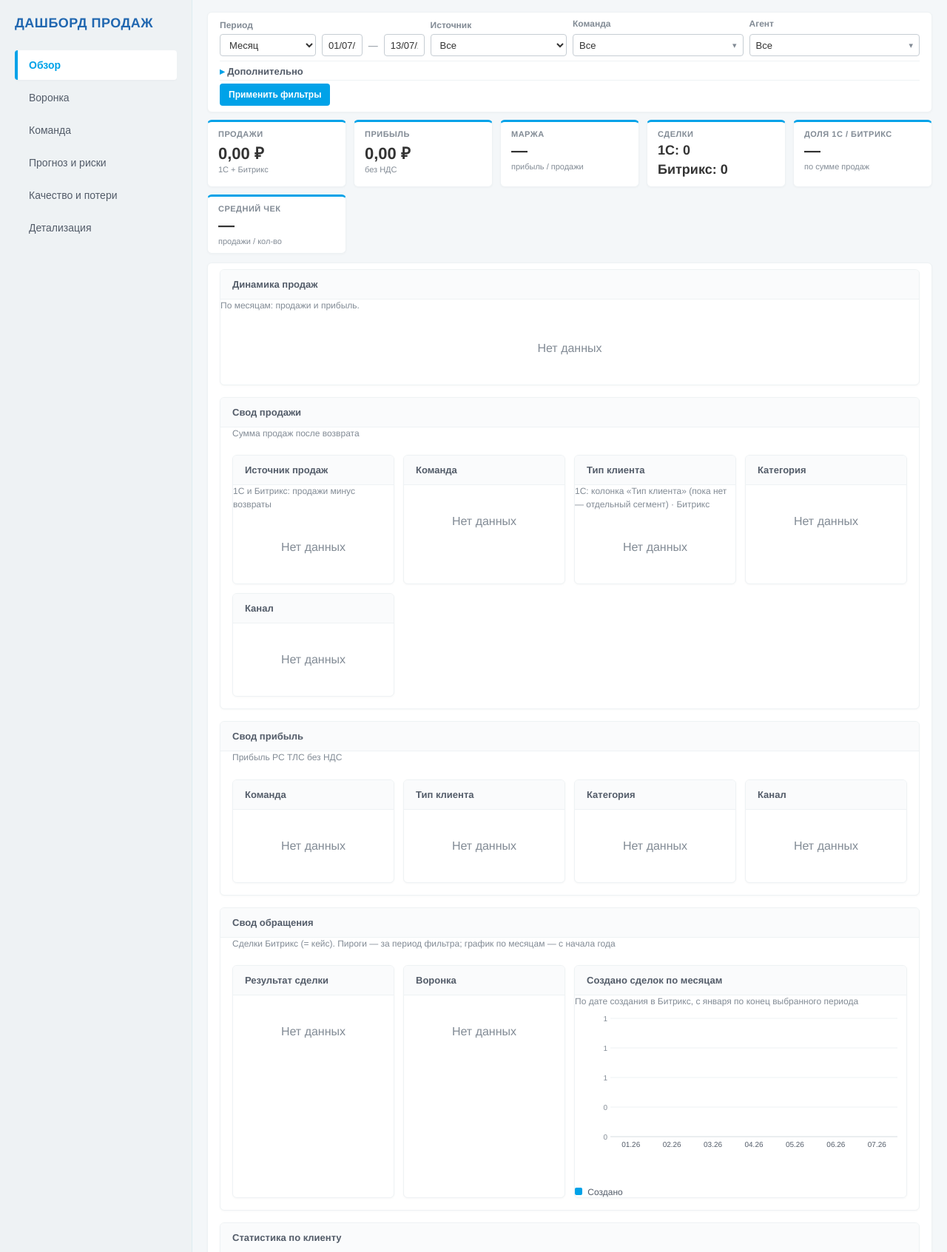
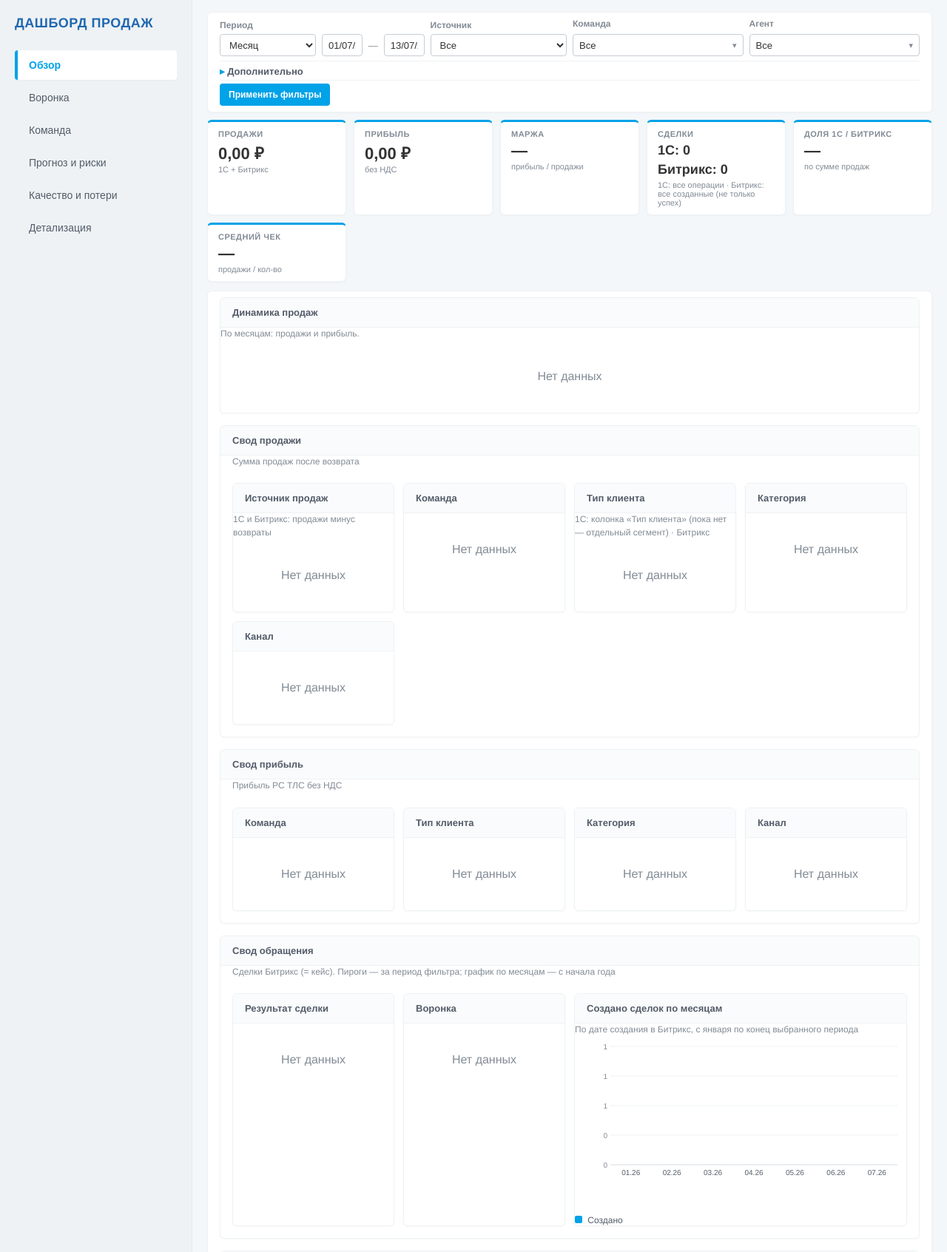
Before and after one commit to dnskts/TLS_Sale, a PHP site: page / in a window 1280 px wide. Shown: the top 1693 px of the page at 74% size. Run offline with PHP 8.4, Linux system fonts and the light colour scheme; data that the repository does not hold is empty; some libraries are stand-ins or nearby versions.

Commit message:
Clarify details vs KPI deal counts and show all detail rows with CRM links.
Remove the 200-row UI cap, break down sales by source, and link Bitrix deal IDs to CRM.

Co-authored-by: Cursor <cursoragent@cursor.com>

```diff
--- a/assets/js/app.js
+++ b/assets/js/app.js
@@ -286,6 +286,8 @@
     } else {
       dealsEl.textContent = data.kpi.deals_count || '—';
     }
+    var dealsSubEl = document.getElementById('kpi-sub-deals');
+    if (dealsSubEl) dealsSubEl.textContent = data.kpi.deals_sub || '';
     document.getElementById('kpi-extra-title').textContent = data.kpi.extra_title || '';
     document.getElementById('kpi-extra-value').textContent = data.kpi.extra_value || '—';
     document.getElementById('kpi-extra-sub').textContent = data.kpi.extra_sub || '';
--- a/assets/js/tab_details.js
+++ b/assets/js/tab_details.js
@@ -3,7 +3,7 @@ window.TabDetails = {
   BITRIX_DEAL_URL: 'https://crm.rstls.ru/crm/deal/details/',
 
   VIEW_HEADERS: {
-    sales: ['Дата', 'Источник', 'Агент', 'Команда', 'Клиент', 'Категория', 'Канал', 'Продажи', 'Прибыль', 'ID'],
+    sales: ['Дата', 'Источник', 'Агент', 'Команда', 'Клиент', 'Категория', 'Канал', 'Продажи', 'Прибыль', '№ сделки / ID'],
     deals_bitrix: ['Дата создания', '№ сделки', 'Статус', 'Результат', 'Клиент', 'Ответственный', 'Сумма', 'Причина проигрыша'],
     operations_1c: ['Дата', 'Агент', 'Команда', 'Подразделение 1С', 'Категория', 'Клиент', 'Сумма', '№ заказа'],
   },
@@ -63,7 +63,12 @@ window.TabDetails = {
     if (view === 'operations_1c') {
       return [r.date, r.agent, r.agent_team, r.department, r.category, r.client, r.sales_amount, r.order_no];
     }
-    return [r.date, r.source, r.agent_display, r.agent_team, r.client || '', r.category || '', r.channel || '', r.sales_amount, r.profit_ex_vat, r.raw_id || ''];
+    var idCell = r.raw_id || '';
+    // Битрикс raw_id = № сделки → ссылка в CRM; 1С — номер заказа без ссылки.
+    if (r.source === 'Битрикс') {
+      idCell = this.dealNoLink(r.raw_id);
+    }
+    return [r.date, r.source, r.agent_display, r.agent_team, r.client || '', r.category || '', r.channel || '', r.sales_amount, r.profit_ex_vat, idCell];
   },
 
   async render(root, ctx) {
@@ -76,6 +81,7 @@ window.TabDetails = {
 
     var data = await ctx.api('api/details.php', ctx.filters);
     var view = data.view || 'sales';
+    var tableRows = data.rows || [];
     var activeDrill = self.activeDrillLabels(ctx.drill, data.drill);
 
     var drillHtml = '';
@@ -96,13 +102,21 @@ window.TabDetails = {
     }
 
     var viewLabel = view === 'deals_bitrix' ? 'сделки Битрикс' : (view === 'operations_1c' ? 'операции 1С' : 'продажи');
+    var metaNote = tableRows.length < data.total
+      ? ('Показано ' + tableRows.length + ' из ' + data.total + ' (' + viewLabel + '; лимит API 2000)')
+      : ('Строк: ' + data.total + ' (' + viewLabel + ')');
+    if (view === 'sales' && data.sales_breakdown) {
+      metaNote +=
+        ' · 1С: ' + (data.sales_breakdown['1c'] || 0) +
+        ' + Битрикс (успех/возврат): ' + (data.sales_breakdown.bitrix || 0);
+    }
     document.getElementById('dt-meta').innerHTML =
-      '<p class="tab-note tab-note-compact">Показано ' + data.rows.length + ' из ' + data.total + ' (' + viewLabel + ')</p>';
+      '<p class="tab-note tab-note-compact">' + metaNote + '</p>';
 
     var headers = this.VIEW_HEADERS[view] || this.VIEW_HEADERS.sales;
     document.getElementById('dt-table').innerHTML = detailsTableHtml(
       headers,
-      (data.rows || []).slice(0, 200).map(function (r) {
+      tableRows.map(function (r) {
         return self.rowToCells(view, r);
       })
     );
--- a/index.php
+++ b/index.php
@@ -131,7 +131,7 @@ $monthStart = date('Y-m-01');
             <div class="kpi-card"><div class="kpi-title">Продажи</div><div class="kpi-value" id="kpi-sales">—</div><div class="kpi-sub" id="kpi-sub-sales">1С + Битрикс</div></div>
             <div class="kpi-card"><div class="kpi-title">Прибыль</div><div class="kpi-value" id="kpi-profit">—</div><div class="kpi-sub" id="kpi-sub-profit">без НДС</div></div>
             <div class="kpi-card"><div class="kpi-title">Маржа</div><div class="kpi-value" id="kpi-margin">—</div><div class="kpi-sub" id="kpi-sub-margin">прибыль / продажи</div></div>
-            <div class="kpi-card"><div class="kpi-title">Сделки</div><div class="kpi-value kpi-value-lines" id="kpi-deals">—</div></div>
+            <div class="kpi-card"><div class="kpi-title">Сделки</div><div class="kpi-value kpi-value-lines" id="kpi-deals">—</div><div class="kpi-sub" id="kpi-sub-deals">1С: операции · Битрикс: созданные</div></div>
             <div class="kpi-card" id="kpi-extra-card"><div class="kpi-title" id="kpi-extra-title">Доля 1С / Битрикс</div><div class="kpi-value" id="kpi-extra-value">—</div><div class="kpi-sub" id="kpi-extra-sub">по сумме продаж</div></div>
             <div class="kpi-card"><div class="kpi-title">Средний чек</div><div class="kpi-value" id="kpi-avg-check">—</div><div class="kpi-sub" id="kpi-sub-avg-check">продажи / кол-во</div></div>
         </div>
--- a/lib/kpi.php
+++ b/lib/kpi.php
@@ -56,7 +56,7 @@ function build_kpi_payload(array $rows, array $ops1c, array $dealsBx, array $fil
         $extraSub = 'успех / создано';
     } else {
         $dealsCount = '1С: ' . format_count($opsTotal) . ' · Битрикс: ' . format_count($dealsTotal);
-        $dealsSub = 'операции 1С · сделки Битрикс';
+        $dealsSub = '1С: все операции · Битрикс: все созданные (не только успех)';
         $dealsLine1 = '1С: ' . format_count($opsTotal);
         $dealsLine2 = 'Битрикс: ' . format_count($dealsTotal);
         $extraValue = ($summary['share_1c_pct'] !== null)
```
Also changed, not shown: api/details.php (+10 -0 lines).
